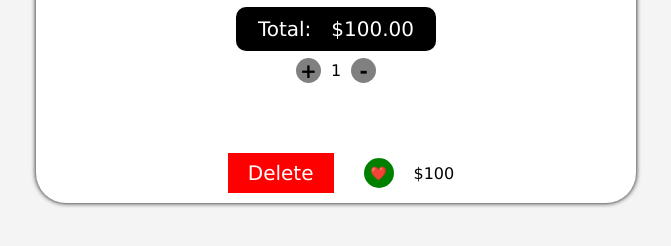
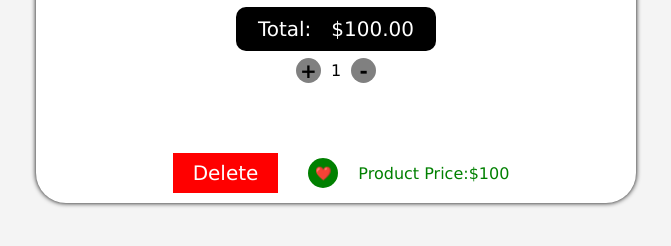
Before and after one commit to kisinja/cart-checkpoint, a plain HTML site: page index.html in a window 1280 px wide. Shown: the part 350-596 px from the top of the page, without its empty margins (304-975 px from the left). Drawn offline with Linux system fonts and the light colour scheme.

Commit message:
Changes to be committed: 	modified:   index.html

```diff
--- a/index.html
+++ b/index.html
@@ -27,7 +27,7 @@
             <div class="lower">
                 <button class="delete">Delete</button>
                 <button class="like">❤️</button>
-                <span class="price">$100</span>
+                <h4 style="color: green; font-weight: 200;">Product Price:<span class="price">$100</span></h4>
             </div>
         </div>
     </div>
```
